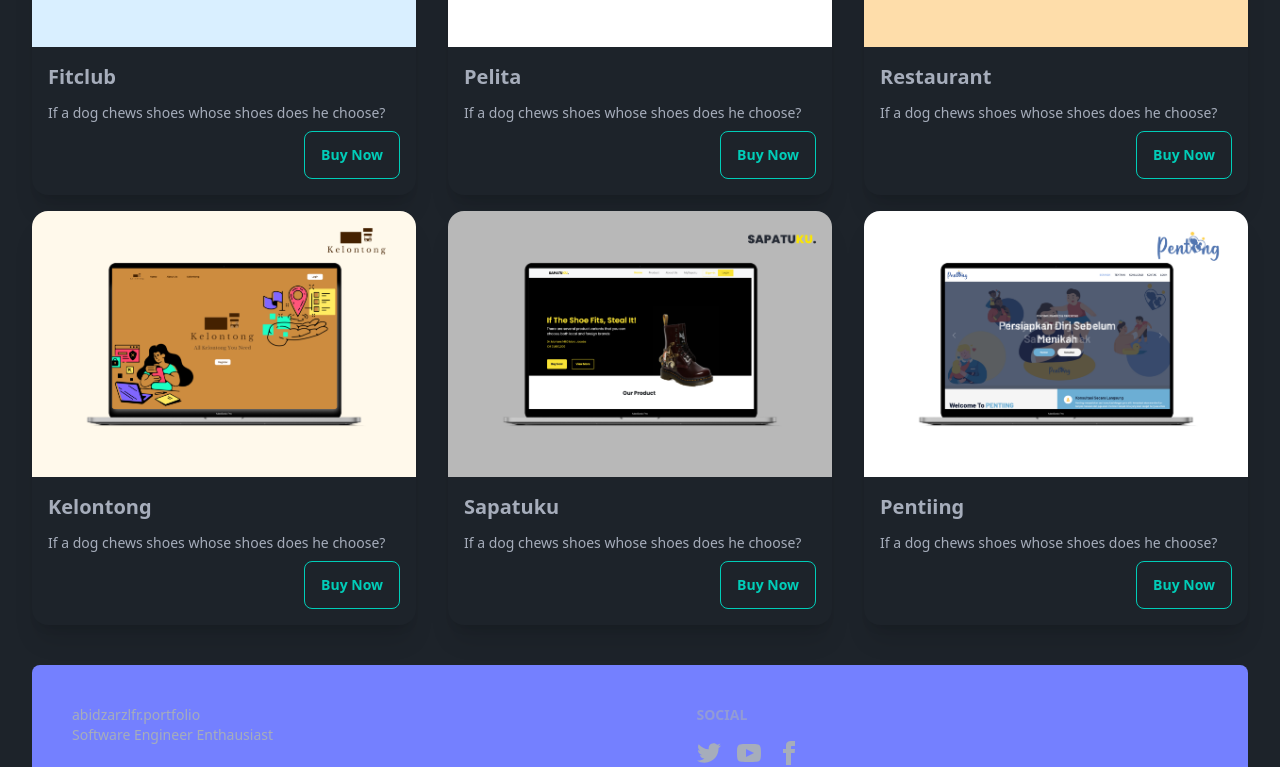
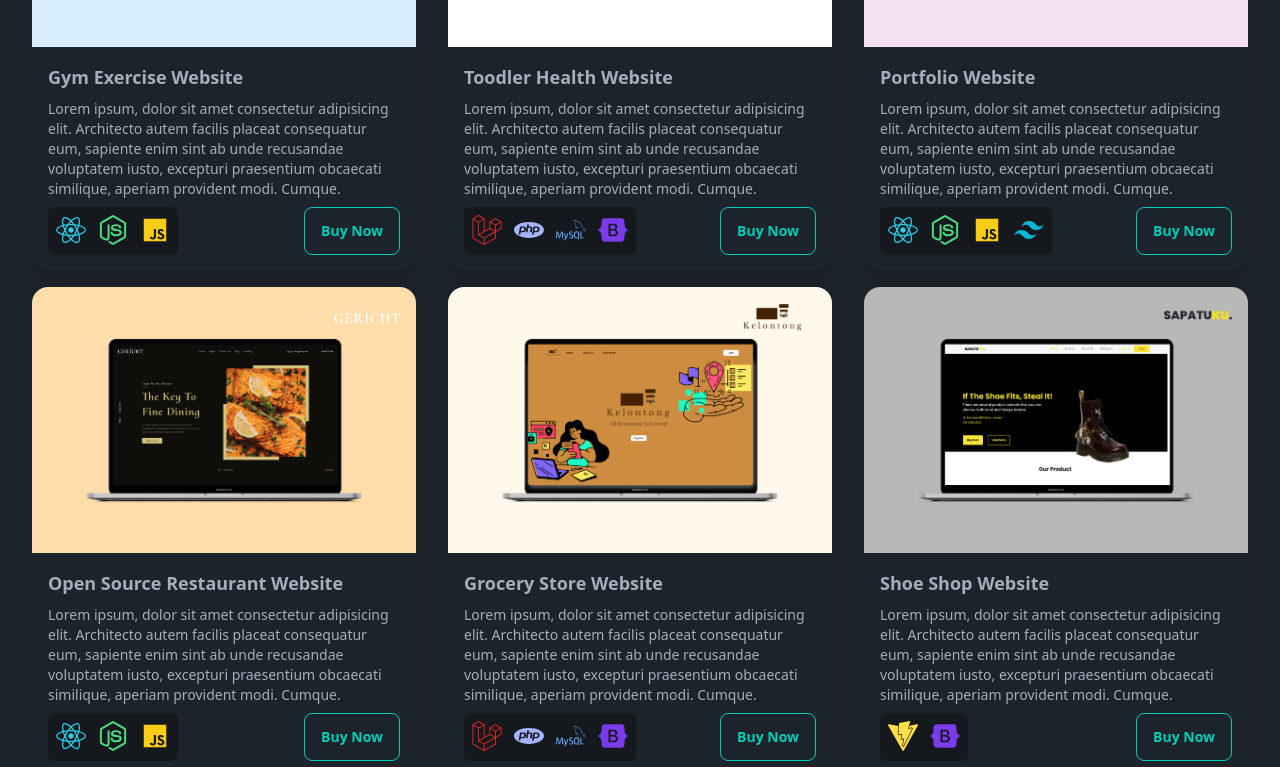
Before and after one commit to Abidzarzlfr/abidzarzlfr-portfolio, a React (Vite) app: page / in a window 1280 px wide. Shown: the part 1975-2742 px from the top of the page. Built offline with nearby package versions, Linux system fonts and the light colour scheme.

Commit message:
feat(page, component, asset): update new MyProjects.jsx, Card.jsx, and asset

```diff
--- a/src/components/Card.jsx
+++ b/src/components/Card.jsx
@@ -1,22 +1,31 @@
 import React from "react";
 
 const Card = (props) => {
-
   // console.log("ini props card", props);
 
   return (
     <div className="card card-compact bg-base-100 w-96 shadow-xl">
       <figure>
-        <img
-          src={props.img}
-          alt="Project-Image"
-        />
+        <img src={props.img} alt="Project-Image" />
       </figure>
       <div className="card-body">
-        <h2 className="card-title">{props.title}</h2>
-        <p>If a dog chews shoes whose shoes does he choose?</p>
-        <div className="card-actions justify-end">
-          <button className="btn btn-accent btn-outline">Buy Now</button>
+        <h2 className="text-lg font-bold">{props.title}</h2>
+        <p>
+          Lorem ipsum, dolor sit amet consectetur adipisicing elit. Architecto
+          autem facilis placeat consequatur eum, sapiente enim sint ab unde
+          recusandae voluptatem iusto, excepturi praesentium obcaecati
+          similique, aperiam provident modi. Cumque.
+        </p>
+        <div className="card-bottom flex">
+          <div className="card-bottom-start pt-2 px-2 flex gap-3 rounded-md bg-base-300">
+            {props.firstIcon}
+            {props.secondIcon}
+            {props.thirdIcon}
+            {props.fourthIcon}
+          </div>
+          <div className="card-bottom-end ml-auto">
+            <button className="btn btn-accent btn-outline">Buy Now</button>
+          </div>
         </div>
       </div>
     </div>
--- a/src/pages/MyProjects.jsx
+++ b/src/pages/MyProjects.jsx
@@ -7,20 +7,81 @@ import Sapatuku from "../assets/myProjects/sapatuku-mockup.png";
 import Restaurant from "../assets/myProjects/restaurant-mockup.png";
 import Pelita from "../assets/myProjects/pelita-mockup.jpg";
 import Pentiing from "../assets/myProjects/pentiing-mockup.png";
+import Portfolio from "../assets/myProjects/portfolio-mockup.png";
+import { FaBootstrap, FaLaravel, FaNodeJs, FaReact } from "react-icons/fa";
+import { BiLogoJavascript } from "react-icons/bi";
+import { SiMysql, SiPhp, SiVite } from "react-icons/si";
+import { RiTailwindCssFill } from "react-icons/ri";
 
 export default function MyProjects() {
+  const reactIcon = <FaReact className="text-3xl text-cyan-400" />;
+  const nodeIcon = <FaNodeJs className="text-3xl text-green-400" />;
+  const jsIcon = <BiLogoJavascript className="text-3xl text-yellow-400" />;
+  const laravelIcon = <FaLaravel className="text-3xl text-red-600" />;
+  const phpIcon = <SiPhp className="text-3xl text-indigo-300" />;
+  const bootstrapIcon = <FaBootstrap className="text-3xl text-violet-600" />;
+  const mysqlIcon = <SiMysql className="text-3xl text-blue-400" />;
+  const viteIcon = <SiVite className="text-3xl text-yellow-300" />;
+  const tailwindIcon = <RiTailwindCssFill className="text-3xl text-cyan-500" />;
+
   return (
     <div className="myprojects-page mt-16">
       <div className="myprojects-title text-center mb-10">
-        <Title value="My Projects"/>
+        <Title value="My Projects" />
       </div>
       <div className="myprojects-content flex-wrap flex gap-x-8 gap-y-4 flex-cols-3 justify-center">
-        <Card img={Fitclub} title={"Fitclub"}/>
-        <Card img={Pelita} title={"Pelita"}/>
-        <Card img={Restaurant} title={"Restaurant"}/>
-        <Card img={Kelontong} title={"Kelontong"}/>
-        <Card img={Sapatuku} title={"Sapatuku"}/>
-        <Card img={Pentiing} title={"Pentiing"}/>
+        <Card
+          img={Fitclub}
+          title={"Gym Exercise Website"}
+          firstIcon={reactIcon}
+          secondIcon={nodeIcon}
+          thirdIcon={jsIcon}
+        />
+        <Card
+          img={Pelita}
+          title={"Toodler Health Website"}
+          firstIcon={laravelIcon}
+          secondIcon={phpIcon}
+          thirdIcon={mysqlIcon}
+          fourthIcon={bootstrapIcon}
+        />
+        <Card
+          img={Portfolio}
+          title={"Portfolio Website"}
+          firstIcon={reactIcon}
+          secondIcon={nodeIcon}
+          thirdIcon={jsIcon}
+          fourthIcon={tailwindIcon}
+        />
+        <Card
+          img={Restaurant}
+          title={"Open Source Restaurant Website"}
+          firstIcon={reactIcon}
+          secondIcon={nodeIcon}
+          thirdIcon={jsIcon}
+        />
+        <Card
+          img={Kelontong}
+          title={"Grocery Store Website"}
+          firstIcon={laravelIcon}
+          secondIcon={phpIcon}
+          thirdIcon={mysqlIcon}
+          fourthIcon={bootstrapIcon}
+        />
+        <Card
+          img={Sapatuku}
+          title={"Shoe Shop Website"}
+          firstIcon={viteIcon}
+          secondIcon={bootstrapIcon}
+        />
+        <Card
+          img={Pentiing}
+          title={"Parenting Website"}
+          firstIcon={laravelIcon}
+          secondIcon={phpIcon}
+          thirdIcon={mysqlIcon}
+          fourthIcon={bootstrapIcon}
+        />
       </div>
     </div>
   );
```
Also changed, not shown: src/assets/myProjects/portfolio-mockup.png (added).
